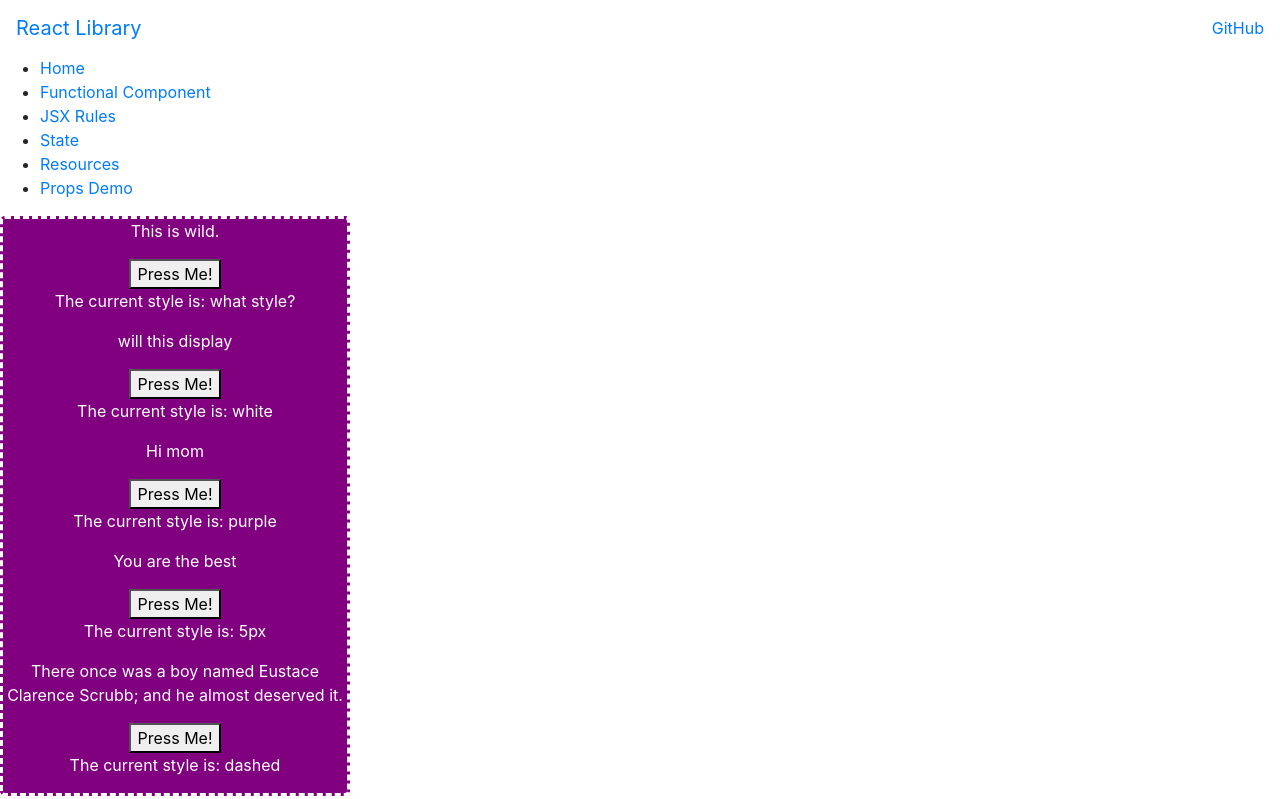
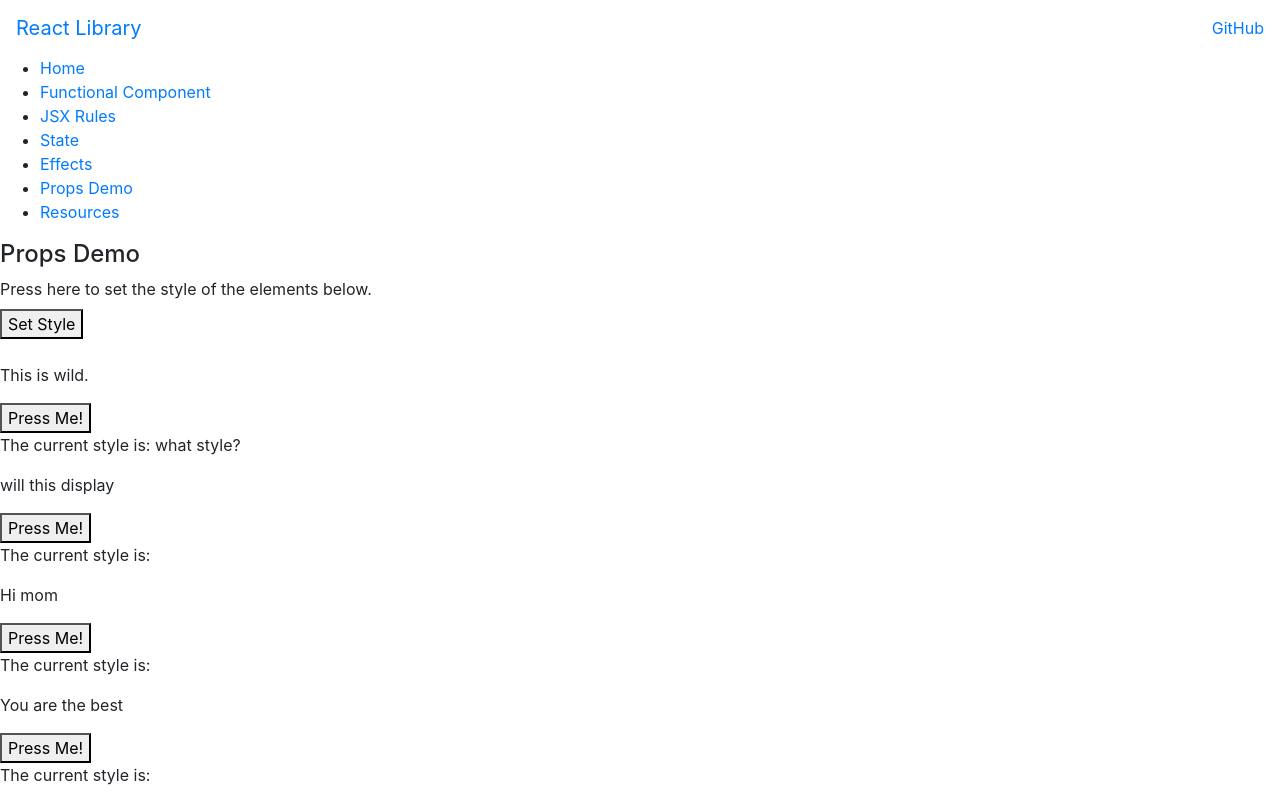
Before and after one commit to SteveEmerson/react_fundamentals, a React (Create React App) app: page /propsdemo in a window 1280 px wide. Shown: the top 799 px of the page. Built offline with nearby package versions, Linux system fonts and the light colour scheme.

Commit message:
Went back and completed useEffect

```diff
--- a/src/App.js
+++ b/src/App.js
@@ -1,4 +1,4 @@
-import logo from './logo.svg';
+//import logo from './logo.svg';
 import React from 'react';
 import 'bootstrap/dist/css/bootstrap.css';
 import './App.css';
@@ -7,7 +7,7 @@ import Header from './components/site/Header';
 import Footer from './components/site/Footer'
 //import Home from './components/site/Home'
 import Sidebar from './components/site/Sidebar';
-import FunctionalComponentDemo from './components/concepts/FunctionalComponentDemo';
+//import FunctionalComponentDemo from './components/concepts/FunctionalComponentDemo';
 import {
   BrowserRouter as Router,
 } from 'react-router-dom';
--- /dev/null
+++ b/src/components/concepts/Effects.js
@@ -0,0 +1,56 @@
+import React, {useState, useEffect} from 'react';
+
+const Effects = () => {
+  return (
+    <div className="main">
+      <div className="mainDiv">
+        <h2>Below are some important points regarding effects.</h2>
+        <ul>
+          <li>They are triggered with state and prop updates, as well as after initial render from the DOM.</li>
+          <li>Effects are used to trigger certain actions based on changes to the component.</li>
+          <li>Effects can return cleanup functions, which can clean up timers using memory, listeners to outside APIs, and other functions, which may use system resources.</li>
+        </ul>
+        <SampleEffect />
+        <br/>
+        <SampleEffect />
+      </div>
+    </div>
+  );
+};
+
+const SampleEffect = () => {
+  var [timerRunning, setTimerRunning] = useState(false);
+
+  useEffect( () => {
+    let timer;
+    console.log(`First Effect: timerRunning:${timerRunning}.`);
+    if(timerRunning){
+      timer = window.setTimeout( () => {
+        console.log('The timer expired', Date.now()/1000);
+        setTimerRunning(false);
+      }, 2000);
+    }
+    return () => {
+      window.clearTimeout(timer);
+      console.log('the timer was cleaned up', Date.now()/1000)};
+  });
+
+  useEffect( function() {
+    console.log(`Second Effect: timerRunning:${timerRunning}.`);
+    return () => {
+      console.log("This is a return from the second effect.");
+    }
+  });
+
+  // let buttonHandler = () => {
+  //     setTimerRunning(true);
+  // }
+
+  return (
+    <div style={{border: '1px dashed black'}}>
+      <h2>This component demos an effect.</h2>
+      <button onClick = {function () {setTimerRunning(true)}}>Click me to start an effect in the console.</button>
+    </div>
+  );
+};
+export default Effects;
--- a/src/components/concepts/JSXRules.js
+++ b/src/components/concepts/JSXRules.js
@@ -4,7 +4,7 @@ const JSXRules = () => {
   return (
     <div className="main">
       <div className="mainDiv">
-        <h1 className="section-title"></h1>
+        <h1 className="section-title">JSX</h1>
         <dl>
           <dt>Resembles HTML</dt>
           <dd>It's not. It's actually closer to JavaScript.</dd>
@@ -26,7 +26,8 @@ const NormalComponent = () => {
     <div style={{border:'2px solid black'}}>
       <h1>Normal Functional Component</h1>
       <p>This was constructed with JSX in the return.</p>
-      <img src="https://pbs.twimg.com/media/DOzL82mXkAA0zFs.jpg" />
+      <img src="https://pbs.twimg.com/media/DOzL82mXkAA0zFs.jpg"
+      alt="JSXlogo"/>
     </div>
   );
 };
--- a/src/components/concepts/PropsDemo.js
+++ b/src/components/concepts/PropsDemo.js
@@ -3,15 +3,15 @@ import PropTypes from 'prop-types';
 
 const PropsDemo = () => {
 
-  const [color, setColor] = useState('white');
-  const [backgroundColor, setBackgroundColor] = useState('purple');
-  const [borderRadius, setBorderRadius] = useState('5px');
-  const [borderStyle, setBorderStyle] = useState('dashed');
-  const [display, setDisplay] = useState('inline-block');
-  const [width, setWidth] = useState('350px');
-  const [textAlign, setTextAlign] = useState('center');
+  const [color, setColor] = useState('');
+  const [backgroundColor, setBackgroundColor] = useState('');
+  const [borderRadius, setBorderRadius] = useState('');
+  const [borderStyle, setBorderStyle] = useState('');
+  const [display, setDisplay] = useState('');
+  const [width, setWidth] = useState('');
+  const [textAlign, setTextAlign] = useState('');
 
-  let styles= {
+  const styles = {
     color: color,
     backgroundColor: backgroundColor,
     borderRadius: borderRadius,
@@ -19,7 +19,8 @@ const PropsDemo = () => {
     display: display,
     width: width,
     textAlign: textAlign
-  }
+  };
+
 
   const toggleColor = () => {
     color==='white' ? setColor('purple') : setColor('white');
@@ -37,11 +38,24 @@ const PropsDemo = () => {
     borderStyle==='dashed' ? setBorderStyle('solid') : setBorderStyle('dashed');
   }
 
+  const setDivStyle = () => {
+    setColor('white');
+    setBackgroundColor('purple');
+    setBorderRadius('5px');
+    setBorderStyle('dashed');
+    setDisplay('inline-block');
+    setWidth('350px');
+    setTextAlign('center');
 
+  };
 
   return(
     <div className="main">
       <div className="mainDiv">
+        <h4>Props Demo</h4>
+        <label>Press here to set the style of the elements below.</label>
+        <StyleButton function={setDivStyle}/>
+        <br/>
         <div style={styles}>
           <FunctionalComponent />
           <FunctionalComponent
@@ -67,6 +81,13 @@ const PropsDemo = () => {
   );
 };
 
+const StyleButton = (props) => {
+  return (
+    <div>
+      <button onClick={props.function}>Set Style</button>
+    </div>
+  )
+}
 const FunctionalComponent = (props) => {
   return(
     <div>
--- a/src/components/concepts/State.js
+++ b/src/components/concepts/State.js
@@ -31,6 +31,7 @@ function StateExample() {
         style={{width:'100px', height:'100px'}}
         src="https://upload.wikimedia.org/wikipedia/commons/1/13/Facebook_like_thumb.png"
         onClick={e => setLikeNum(likeNum + 1)}
+        alt="Facebook like thumb"
       />
       <span>{likeNum}</span>
       <br/>
--- a/src/components/site/Sidebar.js
+++ b/src/components/site/Sidebar.js
@@ -10,6 +10,7 @@ import FunctionalComponentDemo from '../concepts/FunctionalComponentDemo'
 import JSXRules from '../concepts/JSXRules';
 import State from '../concepts/State';
 import PropsDemo from '../concepts/PropsDemo';
+import Effects from '../concepts/Effects';
 
 const Sidebar = () => {
   return (
@@ -20,8 +21,10 @@ const Sidebar = () => {
           <li><Link to='/functionalcomponent'>Functional Component</Link></li>
           <li><Link to='/jsxrules'>JSX Rules</Link></li>
           <li><Link to='/state'>State</Link></li>
+          <li><Link to='/effects'>Effects</Link></li>
+          <li><Link to='/propsdemo'>Props Demo</Link></li>
           <li><Link to='/resources'>Resources</Link></li>
-          <li><Link to='/propsdemo'>Props Demo</Link></li>
+
         </ul>
       </div>
       <div className="sidebar-route">
@@ -33,6 +36,7 @@ const Sidebar = () => {
           <Route exact path='/jsxrules'><JSXRules /></Route>
           <Route exact path='/state'><State /></Route>
           <Route exact path='/propsdemo'><PropsDemo /></Route>
+          <Route exact path='/effects'><Effects /></Route>
         </Switch>
       </div>
     </div>
```
